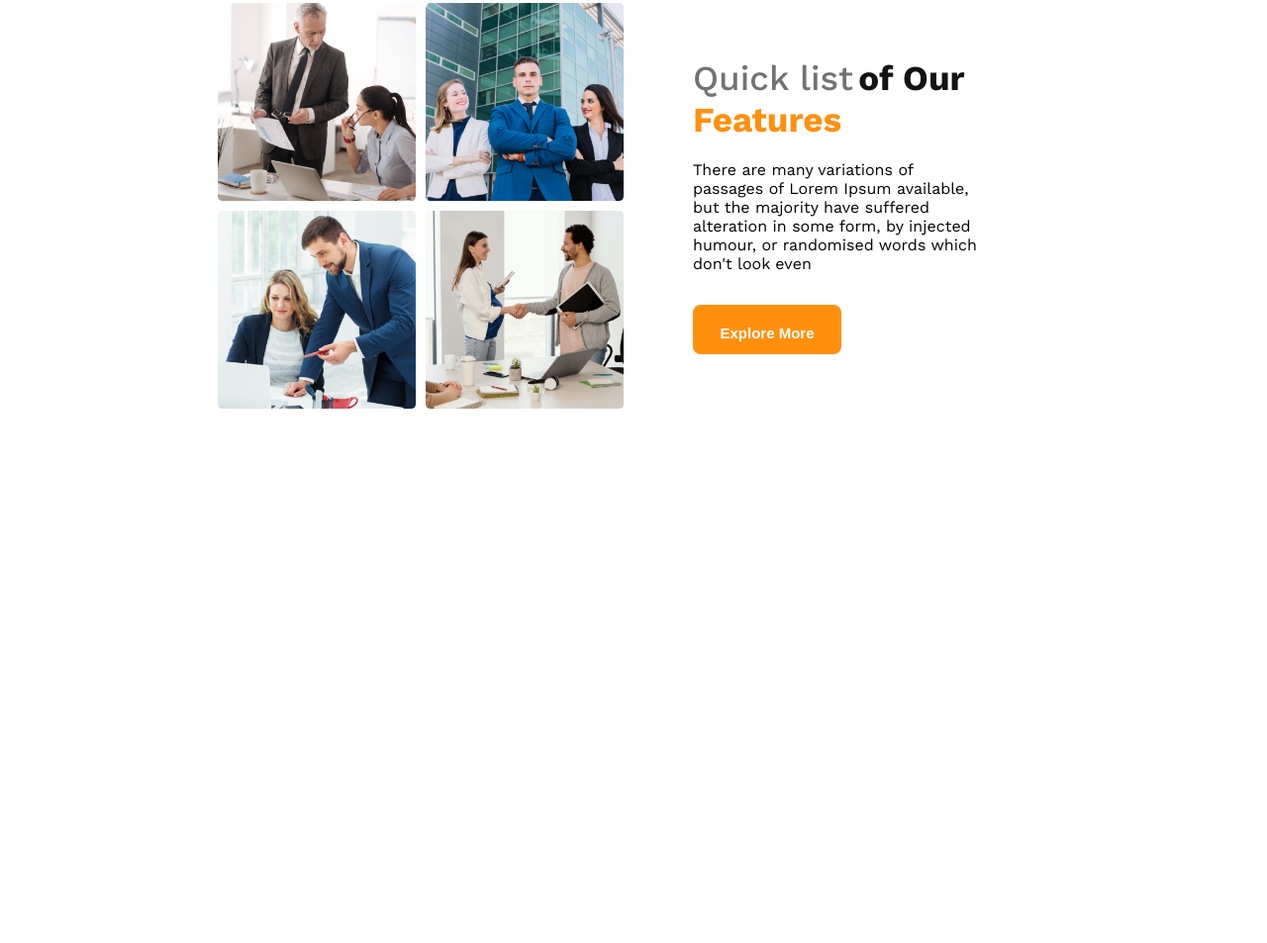
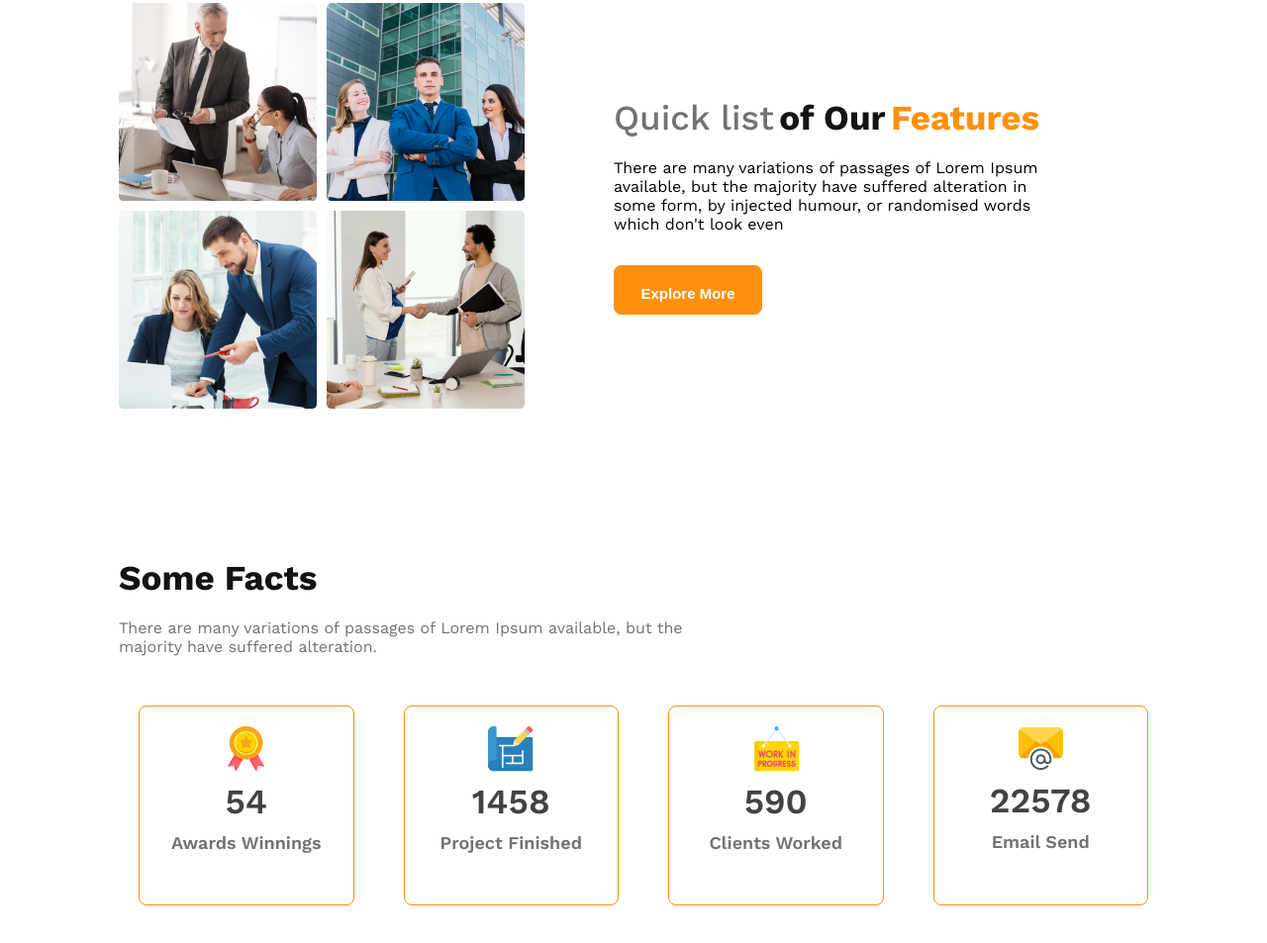
Before and after one commit to miskat-armin/m9-g3-architects-website, a plain HTML site: page index.html in a window 1280 px wide. Shown: the part 1001-1954 px from the top of the page at 99% size. Before the commit the page ends 1484 px from the top, so only its background shows below. Drawn offline with nearby package versions, Linux system fonts and the light colour scheme.

Commit message:
finished some facts section with responsive

```diff
--- a/index.html
+++ b/index.html
@@ -56,6 +56,44 @@
                 <button class="btn-primary">Explore More</button>
             </div>
         </section>
+
+        <!-- Features section -->
+        <section class="features">
+
+        </section>
+
+        <!-- Facts section -->
+        <section class="facts">
+            <!-- <div class="facts-title-desc">
+
+            </div> -->
+            <h3 class="of-our facts-title">Some Facts</h3>
+            <p class="text-light-gray facts-desc">There are many variations of passages of Lorem Ipsum available, but the majority have suffered alteration.</p>
+            <div class="facts-card-container">
+                <!-- .card*4>img+h2.card-stats+p.card-title -->
+
+                <div class="card">
+                    <img src="images/icons/ribon.png" alt="">
+                    <h2 class="card-stats">54</h2>
+                    <p class="card-title">Awards Winnings</p>
+                </div>
+                <div class="card">
+                    <img src="images/icons/projects.png" alt="">
+                    <h2 class="card-stats">1458</h2>
+                    <p class="card-title">Project Finished</p>
+                </div>
+                <div class="card">
+                    <img src="images/icons/customers.png" alt="">
+                    <h2 class="card-stats">590</h2>
+                    <p class="card-title">Clients Worked</p>
+                </div>
+                <div class="card">
+                    <img src="images/icons/email.png" alt="">
+                    <h2 class="card-stats">22578</h2>
+                    <p class="card-title">Email Send</p>
+                </div>
+            </div>
+        </section>
     </main>
 
     <footer></footer>
--- a/styles/architect.css
+++ b/styles/architect.css
@@ -3,7 +3,7 @@
     padding: 0px;
 }
 
-.text-light-gray{
+.text-light-gray {
     color: #727272;
 }
 
@@ -87,7 +87,7 @@ nav li a {
 }
 
 main {
-    max-width: 840px;
+    max-width: 1040px;
     margin: 70px auto;
 }
 
@@ -111,7 +111,7 @@ main {
 }
 
 .teams-content {
-    padding: 40px 70px;
+    padding: 40px 90px;
 }
 
 .quick-list {
@@ -131,8 +131,51 @@ main {
     font-size: 35px;
     font-weight: 700;
 }
-.teams-description{
+
+.teams-description {
     padding-top: 20px;
+}
+
+.facts-title {
+    margin-top: 150px;
+    margin-bottom: 20px;
+}
+
+.facts-desc {
+    max-width: 600px;
+}
+
+.card-title {
+    color: #727272;
+    font-size: 18px;
+    font-weight: 600;
+}
+
+.card-stats {
+    color: #424242;
+    font-size: 35px;
+    font-weight: 600;
+    padding-bottom: 10px;
+}
+
+.card {
+    border-radius: 8px;
+    border: 1px solid #FF900E;
+    width: 270px;
+    height: 180px;
+    text-align: center;
+    padding-top: 20px;
+}
+
+.card img {
+    padding-bottom: 5px;
+}
+
+.facts-card-container {
+    display: flex;
+    gap: 50px;
+    margin-top: 50px;
+    margin-left: 20px;
 }
 
 /* For mobile devices */
@@ -160,17 +203,35 @@ main {
     .btn-primary {
         margin-top: 10px;
     }
-    .teams-container{
+
+    .teams-container {
         flex-direction: column;
     }
-    .teams-img-container{
+
+    .teams-img-container {
         grid-template-columns: 1fr;
+    }
+
+    .facts-card-container {
+        flex-direction: column;
+        margin-left: 60px;
+    }
+
+    .facts-desc {
+        max-width: 300px;
+        text-align: center;
+        margin-left: 50px;
+    }
+
+    .facts-title {
+        text-align: center;
+        margin-top: 20px;
     }
 }
 
 /* For tablet/medium devices */
 @media screen and (min-width: 576px) and (max-width: 960px) {
-    nav{
+    nav {
         flex-direction: column;
     }
 
@@ -189,5 +250,13 @@ main {
     .btn-primary {
         margin-top: 20px;
     }
+    .facts-card-container{
+        gap: 5px;
+        margin-left: 10px;
+    }
+
+    .card{
+        width: 200px;
+    }
 
 }
```
